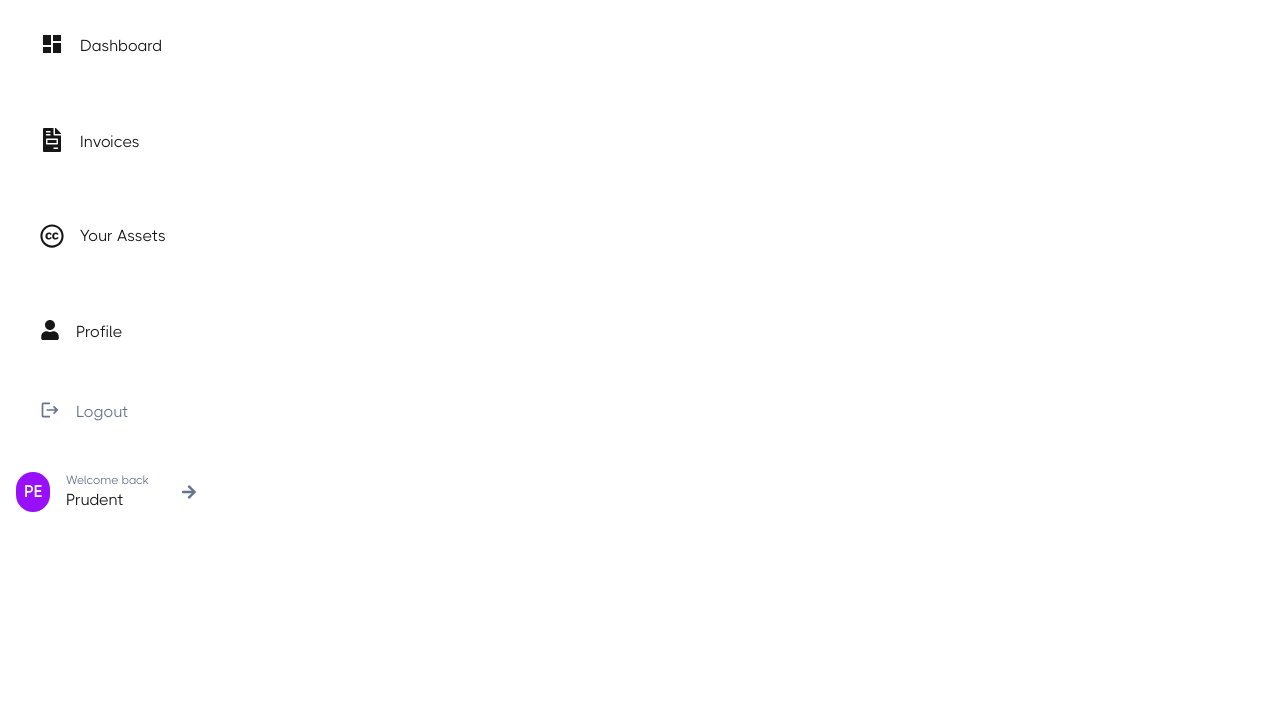
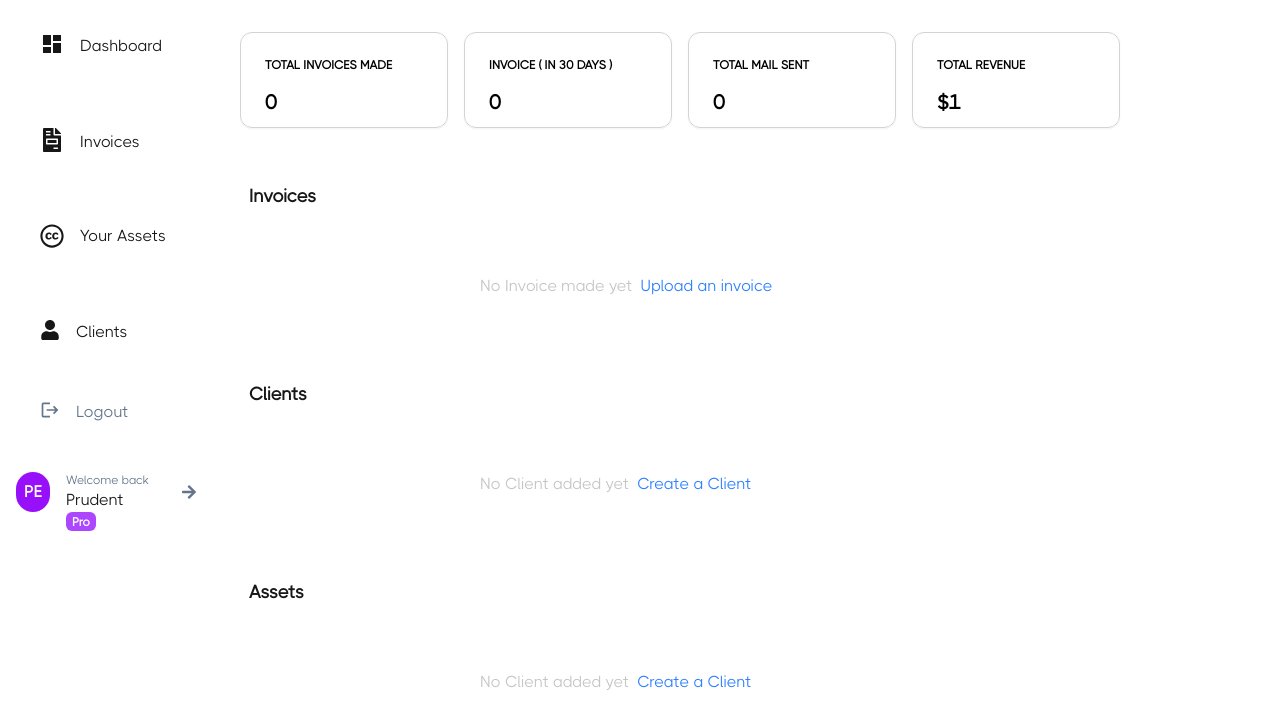
Before and after one commit to prudentelias1024/invoice-creator, a Next.js app: page /Dashboard in a window 1280 px wide. Shown: the top 728 px of the page. Built offline with nearby package versions, Linux system fonts and the light colour scheme.

Commit message:
Decent dashboard

```diff
--- a/app/Auth/Login/page.tsx
+++ b/app/Auth/Login/page.tsx
@@ -18,7 +18,7 @@ function Login() {
               <button  className='bg-white border inline-flex rounded-md p-[.75em]  text-black lg:w-[75%] w-[90%] pr-[4em] lg:ml-[4em] mt-[2em] mb-[1em] pl-[3em] ml-[1em]'>
                          <FcGoogle className='text-xl'/>
 
-                         <p className='text-xs lg:text-base m-auto font-bold '>Continue with Google</p>
+                         <p className='text-xs lg:text-sm m-auto font-bold '>Continue with Google</p>
 
                          </button>
 
@@ -44,7 +44,7 @@ function Login() {
                          <p className='m-auto font-bold '>Continue with Email</p>
 
                          </button>
-            <div className="inline-flex mb-[2em] gap-[.25em] ml-[5em] lg:ml-[10em]">
+            <div className="inline-flex mb-[2em] gap-[.25em] ml-[5em] lg:ml-[8em]">
                 <p>Not a User?</p>
                 <Link href='/Auth/Register' className='text-purple-500'>Signin</Link>
             </div>
--- /dev/null
+++ b/app/Dashboard/clients/page.tsx
@@ -0,0 +1,11 @@
+import React from 'react'
+
+function Client() {
+  return (
+    <div>
+
+    </div>
+  )
+}
+
+export default Client
--- a/app/Dashboard/page.tsx
+++ b/app/Dashboard/page.tsx
@@ -1,10 +1,28 @@
 import React from 'react'
 import DashboardNav from '../components/DashboardNav'
+import DashboardDetails from '../components/DashboardDetails'
+import DashboardInvoice from '../components/DashboardInvoice'
+import DashboardClients from '../components/DashboardClients'
+import DashboardAssets from '../components/DashboardAssets'
 
 function Dashboard() {
   return (
     <div className='flex flex-row'>
       <DashboardNav/>
+      <div className="flex flex-col lg:ml-[15em]">
+
+      <div className=" pt-[2em] gap-[1em] grid grid-cols-4 lg:mr-[3em]">
+        <DashboardDetails color="white" details='0' title='Total invoices made'/>
+        <DashboardDetails color="white" details='0' title='Invoice ( in 30 days ) '/>
+        <DashboardDetails color="white" details='0' title='Total Mail sent '/>
+        <DashboardDetails color="white" details='$1' title='Total revenue '/>
+      </div>
+      <DashboardInvoice/>
+      <DashboardClients />
+      <DashboardAssets/>
+
+
+    </div>
     </div>
   )
 }
--- /dev/null
+++ b/app/components/DashboardAssets.tsx
@@ -0,0 +1,28 @@
+'use client'
+import Link from 'next/link'
+import React, {useState} from 'react'
+
+function DashboardAssets() {
+
+        const [assets,setAssets] = useState<Array<string>>([])
+  return (
+
+      <div>
+
+        <p className='font-bold text-lg  ml-[.5em] mt-[1em]'>Assets</p>
+
+             {
+                assets.length > 0?
+                    ''
+                    : <div className='inline-flex gap-2 justify-center my-[4em] lg:mx-[15em]'>
+
+                        <p className='text-[#c5c5c5] '>No Client added yet</p>
+                        <Link href='/D' className='text-blue-500'>Create a Client</Link>
+                    </div>
+             }
+             </div>
+
+  )
+}
+
+export default DashboardAssets
--- /dev/null
+++ b/app/components/DashboardClients.tsx
@@ -0,0 +1,28 @@
+'use client'
+import Link from 'next/link'
+import React, {useState} from 'react'
+
+function DashboardClients() {
+
+        const [clients,setClients] = useState<Array<string>>([])
+  return (
+
+      <div>
+
+        <p className='font-bold text-lg  ml-[.5em] mt-[1em]'>Clients</p>
+
+             {
+                clients.length > 0?
+                    ''
+                    : <div className='inline-flex gap-2 justify-center my-[4em] lg:mx-[15em]'>
+
+                        <p className='text-[#c5c5c5] '>No Client added yet</p>
+                        <Link href='/D' className='text-blue-500'>Create a Client</Link>
+                    </div>
+             }
+             </div>
+
+  )
+}
+
+export default DashboardClients
--- /dev/null
+++ b/app/components/DashboardDetails.tsx
@@ -0,0 +1,12 @@
+import React from 'react'
+
+function DashboardDetails({color,title,details}) {
+  return (
+    <div className={color + ' flex text-black flex-col pb-[2em] gap-[1em]  w-full h-[7em] pr-[1em] lg:w-[13em] lg:h-[6em] rounded-xl shadow-xs p-[1.5em] border border-[#d4d4d4]'}>
+      <p className="title text-xs font-bold uppercase">{title}</p>
+      <p className="details text-xl mb-[2em]  font-bold  ">{details}</p>
+    </div>
+  )
+}
+
+export default DashboardDetails
--- /dev/null
+++ b/app/components/DashboardInvoice.tsx
@@ -0,0 +1,25 @@
+'use client'
+import Link from 'next/link'
+import React, { useState } from 'react'
+
+function DashboardInvoice() {
+    const [invoices,setInvoices] = useState<Array<string>>([])
+  return (
+    <div>
+
+        <p className='font-bold text-lg  ml-[.5em] mt-[3em]'>Invoices</p>
+
+             {
+                invoices.length > 0?
+                    ''
+                    : <div className='inline-flex gap-2 justify-center my-[4em] lg:mx-[15em]'>
+
+                        <p className='text-[#c5c5c5] '>No Invoice made yet</p>
+                        <Link href='/Upload' className='text-blue-500'>Upload an invoice</Link>
+                    </div>
+             }
+             </div>
+  )
+}
+
+export default DashboardInvoice
--- a/app/components/DashboardNav.tsx
+++ b/app/components/DashboardNav.tsx
@@ -113,11 +113,11 @@ export default function Navbar() {
 
 
 
-           <Link href='/dashboard/profile' className="w-full h-[3em] px-[1em] pt-[1em] pb-[2em]  inline-flex gap-[1em] lg:mt-[4em]'>
+           <Link href='/dashboard/clients' className="w-full h-[3em] px-[1em] pt-[1em] pb-[2em]  inline-flex gap-[1em] lg:mt-[4em]'>
 ">
 
       <FaUser className='text-xl'/>
-      Profile
+      Clients
 
 
      </Link>
@@ -152,6 +152,9 @@ export default function Navbar() {
   : ' '
 
 }
+  {/* <p className='bg-blue-500 font-bold rounded-md text-center text-xs    w-fit py-[.125em] px-[.5em] text-white'>Business</p> */}
+  <p className='bg-purple-500 font-bold rounded-md text-center text-xs    w-fit py-[.125em] px-[.5em] text-white'>Pro</p>
+
   </div>
    <FaArrowRight className='text-[rgba(100,116,139,1)] mt-[.75em] ml-[1em]'/>
     </div>
```
